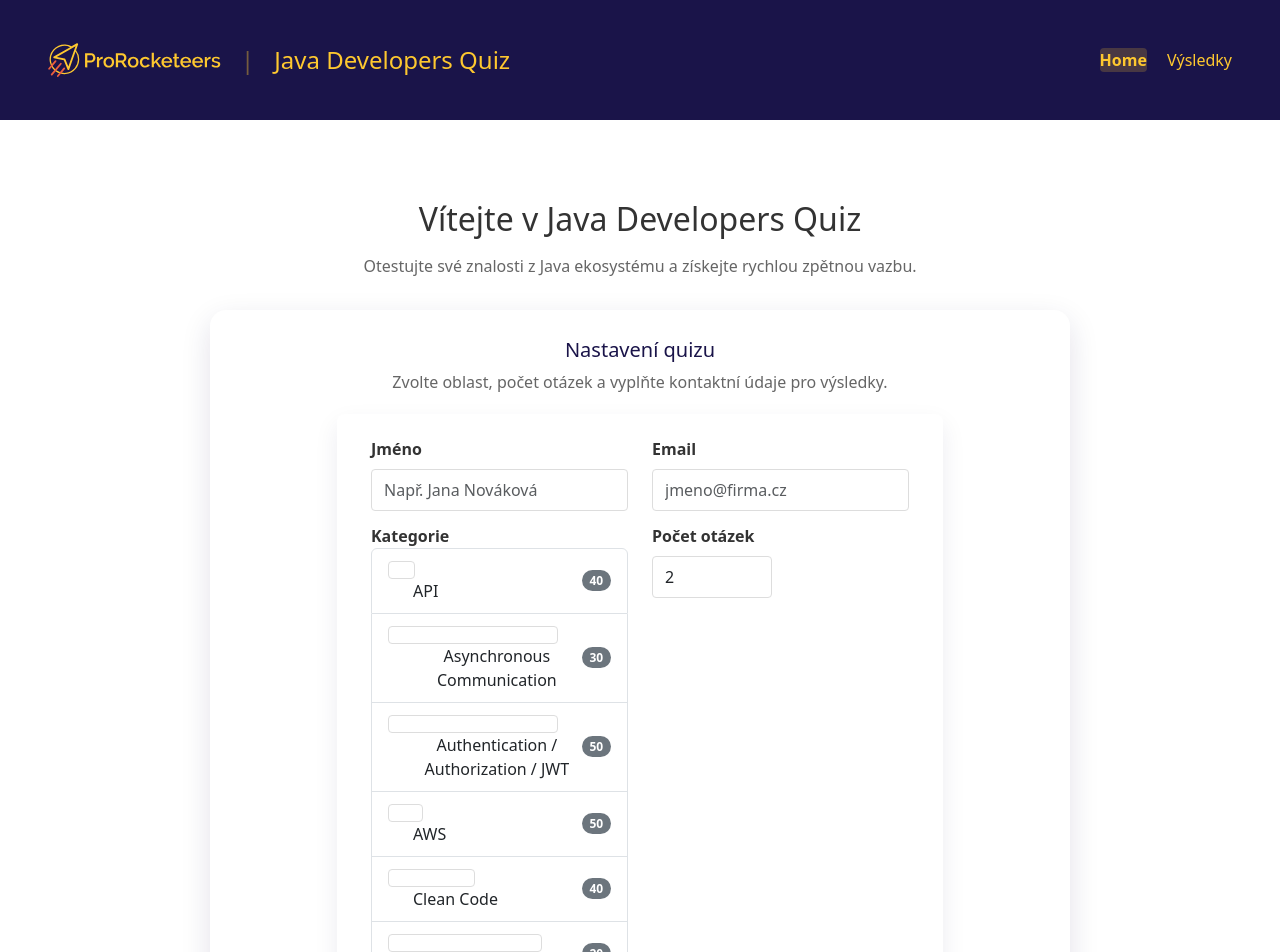
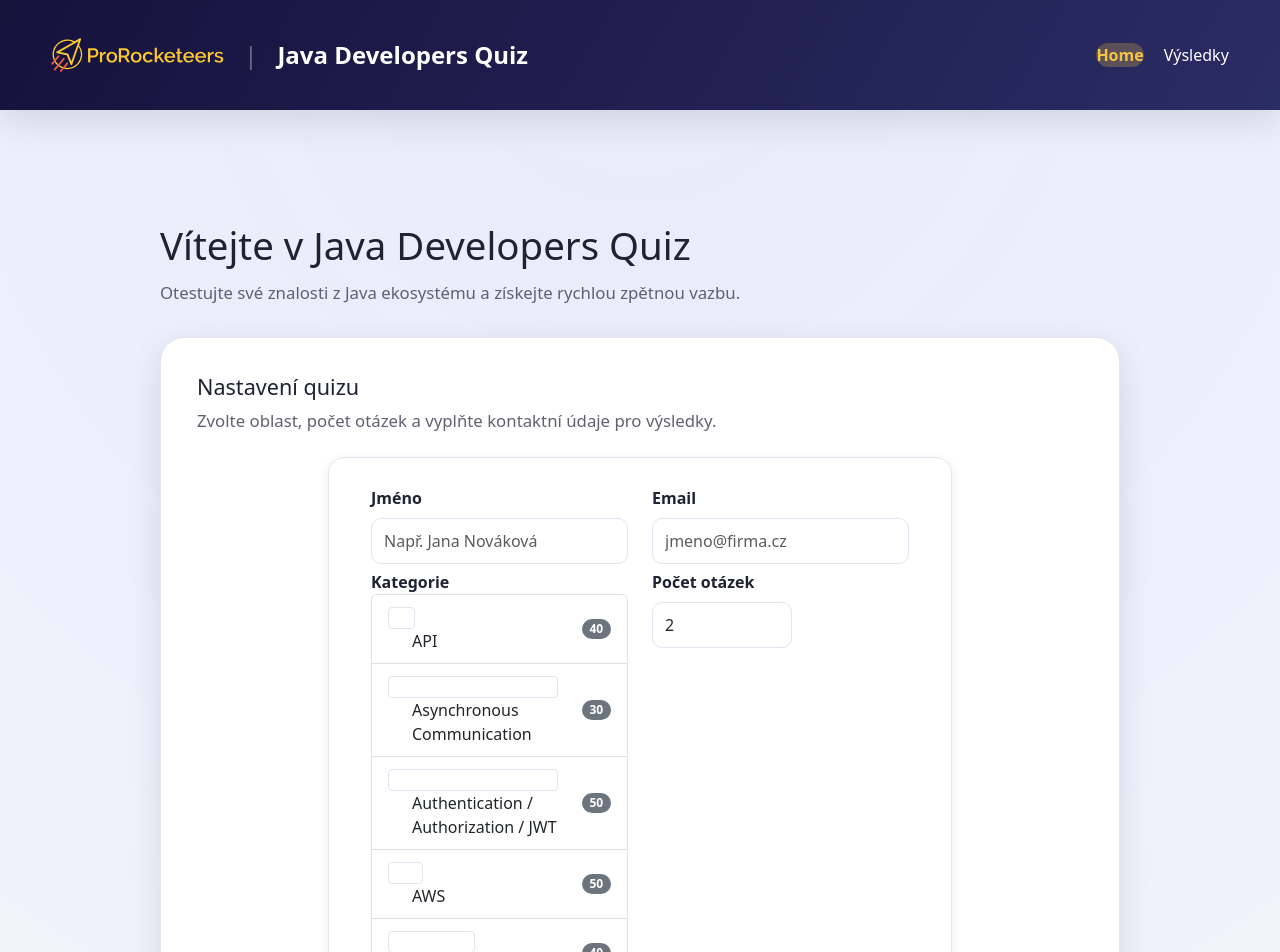
Before and after one commit to ProRocketeers/developers-quiz, a React (Vite) app: page / in a window 1280 px wide. Shown: the top 952 px of the page. Built offline with nearby package versions, Linux system fonts and the light colour scheme.

Commit message:
Refresh UI styling for modern UX

```diff
--- a/src/components/Footer.css
+++ b/src/components/Footer.css
@@ -1,7 +1,8 @@
 .footer {
-  padding: 20px 0;
-  margin-top: 40px;
+  padding: 24px 0;
+  margin-top: 48px;
   text-align: center;
-  color: #fec82f;
-  background-color: #1a1449 !important;
+  color: #f2f2ff;
+  background-color: #15123c !important;
+  border-top: 1px solid rgba(255, 255, 255, 0.08);
 }
--- a/src/components/Header.css
+++ b/src/components/Header.css
@@ -1,14 +1,15 @@
 .header {
-  padding: 1.5rem 3rem;
-  margin-bottom: 20px;
-  min-height: 120px;
-  background-color: #1a1449 !important;
-  color: #fec82f;
+  padding: clamp(1.25rem, 2.5vw, 2rem) clamp(1.5rem, 4vw, 3.5rem);
+  margin-bottom: 24px;
+  min-height: 110px;
+  background: linear-gradient(120deg, #15123c, #2a2c64);
+  color: #ffffff;
   display: flex;
   justify-content: space-between;
   align-items: center;
   gap: 10px;
   flex-wrap: wrap;
+  box-shadow: var(--shadow-md);
 }
 
 .header-brand {
@@ -24,20 +25,22 @@
 }
 
 .nav-link {
-  color: #fec82f;
+  color: #f8f2ff;
   text-decoration: none;
   font-size: 1rem;
   padding: 8px 16px;
-  border-radius: 4px;
-  transition: background-color 0.2s;
+  border-radius: 999px;
+  transition: background-color 0.2s, color 0.2s, transform 0.2s;
 }
 
 .nav-link:hover {
-  background-color: rgba(254, 200, 47, 0.1);
+  background-color: rgba(255, 255, 255, 0.12);
+  transform: translateY(-1px);
 }
 
 .nav-link.active {
-  background-color: rgba(254, 200, 47, 0.2);
+  background-color: rgba(245, 197, 66, 0.25);
+  color: #f5c542;
   font-weight: 600;
 }
 
@@ -47,13 +50,13 @@
 }
 
 .header-divider {
-  opacity: 0.4;
+  opacity: 0.35;
   font-size: 1.5rem;
   margin: 0 10px;
 }
 
 .header-title {
   font-size: 1.5rem;
-  font-weight: 400;
+  font-weight: 600;
   margin: 0;
 }
--- a/src/components/QuizQuestion.css
+++ b/src/components/QuizQuestion.css
@@ -1,14 +1,15 @@
 .quiz-question {
-  background: white;
-  border-radius: 8px;
-  padding: 20px;
+  background: var(--color-surface);
+  border-radius: var(--radius-md);
+  padding: 24px;
   margin-bottom: 16px;
-  box-shadow: 0 2px 4px rgba(0, 0, 0, 0.1);
+  box-shadow: var(--shadow-sm);
+  border: 1px solid var(--color-border);
 }
 
 .question-title {
   margin-bottom: 16px;
-  color: #333;
+  color: var(--color-text);
 }
 
 .options {
@@ -21,25 +22,28 @@
   display: flex;
   align-items: center;
   gap: 10px;
-  padding: 12px;
-  border: 1px solid #ddd;
-  border-radius: 4px;
+  padding: 12px 14px;
+  border: 1px solid var(--color-border);
+  border-radius: 12px;
   cursor: pointer;
-  transition: background-color 0.2s, border-color 0.2s, box-shadow 0.2s;
+  transition: background-color 0.2s, border-color 0.2s, box-shadow 0.2s,
+    transform 0.2s;
+  background-color: #fafbff;
 }
 
 .option:hover {
-  background-color: #f0f0f0;
+  background-color: #f1f4ff;
+  transform: translateY(-1px);
 }
 
 .option.selected {
-  background-color: rgba(76, 175, 80, 0.12);
-  border-color: #4caf50;
-  box-shadow: 0 0 0 2px rgba(76, 175, 80, 0.15);
+  background-color: rgba(47, 91, 255, 0.12);
+  border-color: rgba(47, 91, 255, 0.6);
+  box-shadow: 0 0 0 2px rgba(47, 91, 255, 0.15);
 }
 
 .option input[type="radio"]:focus-visible + .option-text {
-  outline: 2px solid rgba(26, 20, 73, 0.35);
+  outline: 2px solid rgba(47, 91, 255, 0.35);
   outline-offset: 4px;
   border-radius: 4px;
 }
--- a/src/components/QuizSettings.css
+++ b/src/components/QuizSettings.css
@@ -1,13 +1,14 @@
 .quiz-settings {
   display: flex;
   flex-wrap: wrap;
-  gap: 16px;
+  gap: 20px;
   align-items: center;
-  padding: 16px;
-  background: white;
-  border-radius: 8px;
-  box-shadow: 0 10px 24px rgba(26, 20, 73, 0.08);
+  padding: clamp(16px, 3vw, 24px);
+  background: var(--color-surface);
+  border-radius: var(--radius-md);
+  box-shadow: var(--shadow-sm);
   margin-bottom: 20px;
+  border: 1px solid var(--color-border);
 }
 
 .quiz-settings .field-label {
@@ -15,33 +16,44 @@
   flex-direction: column;
   align-items: flex-start;
   gap: 8px;
-  color: #333;
+  color: var(--color-text);
   font-weight: 600;
 }
 
 .quiz-settings select,
 .quiz-settings input {
-  padding: 8px 12px;
-  border: 1px solid #ddd;
-  border-radius: 4px;
+  padding: 10px 12px;
+  border: 1px solid var(--color-border);
+  border-radius: 10px;
   width: 100%;
 }
 
 .quiz-settings input[type="number"] {
-  max-width: 120px;
+  max-width: 140px;
 }
 
 .quiz-settings .row {
-  padding: 0.4rem;
+  padding: 0.2rem 0.4rem;
 }
 
 .quiz-settings .form-control:focus,
 .quiz-settings select:focus {
-  border-color: #1a1449;
-  box-shadow: 0 0 0 2px rgba(26, 20, 73, 0.15);
+  border-color: var(--color-primary);
+  box-shadow: 0 0 0 3px rgba(47, 91, 255, 0.15);
   outline: none;
 }
 
 .quiz-settings .btn {
-  min-width: 140px;
+  min-width: 160px;
+  border-radius: 999px;
 }
+
+.quiz-settings .btn.btn-success {
+  background-color: var(--color-primary);
+  border-color: var(--color-primary);
+}
+
+.quiz-settings .btn.btn-success:hover {
+  background-color: var(--color-primary-hover);
+  border-color: var(--color-primary-hover);
+}
--- a/src/components/QuizSummary.css
+++ b/src/components/QuizSummary.css
@@ -4,11 +4,12 @@
   margin: 50px auto;
   padding: 40px;
   text-align: center;
-  border-radius: 12px;
-  box-shadow: 0 12px 30px rgba(26, 20, 73, 0.15);
+  border-radius: var(--radius-lg);
+  box-shadow: var(--shadow-md);
   display: flex;
   flex-direction: column;
   gap: 12px;
+  border: 1px solid var(--color-border);
 }
 
 .threshold-badge {
@@ -24,13 +25,13 @@
 }
 
 .quiz-summary.passed {
-  background-color: #d4edda;
-  border: 2px solid #28a745;
+  background-color: rgba(47, 158, 68, 0.12);
+  border: 2px solid rgba(47, 158, 68, 0.5);
 }
 
 .quiz-summary.failed {
-  background-color: #f8d7da;
-  border: 2px solid #dc3545;
+  background-color: rgba(224, 49, 49, 0.1);
+  border: 2px solid rgba(224, 49, 49, 0.5);
 }
 
 .quiz-summary h2 {
@@ -44,11 +45,11 @@
 }
 
 .passed .score {
-  color: #28a745;
+  color: var(--color-success);
 }
 
 .failed .score {
-  color: #dc3545;
+  color: var(--color-danger);
 }
 
 .result-text {
@@ -58,17 +59,17 @@
 
 .reset-btn {
   padding: 12px 24px;
-  background-color: #007bff;
-  color: white;
+  background-color: var(--color-primary);
+  color: #ffffff;
   border: none;
-  border-radius: 4px;
+  border-radius: 999px;
   font-size: 16px;
   cursor: pointer;
   transition: background-color 0.2s, transform 0.2s, box-shadow 0.2s;
 }
 
 .reset-btn:hover {
-  background-color: #0056b3;
+  background-color: var(--color-primary-hover);
   transform: translateY(-1px);
-  box-shadow: 0 10px 16px rgba(0, 123, 255, 0.25);
+  box-shadow: 0 10px 20px rgba(47, 91, 255, 0.3);
 }
--- a/src/index.css
+++ b/src/index.css
@@ -2,6 +2,25 @@
   margin: 0;
   padding: 0;
   box-sizing: border-box;
+}
+
+:root {
+  color-scheme: light;
+  --color-primary: #2f5bff;
+  --color-primary-hover: #2346c7;
+  --color-accent: #f5c542;
+  --color-success: #2f9e44;
+  --color-danger: #e03131;
+  --color-surface: #ffffff;
+  --color-background: #f6f7fb;
+  --color-text: #1f2233;
+  --color-muted: #5f6172;
+  --color-border: #e3e6f1;
+  --shadow-sm: 0 4px 12px rgba(31, 34, 51, 0.08);
+  --shadow-md: 0 12px 32px rgba(31, 34, 51, 0.12);
+  --radius-sm: 10px;
+  --radius-md: 16px;
+  --radius-lg: 24px;
 }
 
 .app {
@@ -16,12 +35,43 @@
 
 body {
   font-family:
-    -apple-system, BlinkMacSystemFont, "Segoe UI", Roboto, Helvetica, Arial,
-    sans-serif, "Apple Color Emoji", "Segoe UI Emoji", "Segoe UI Symbol";
+    "Inter",
+    -apple-system,
+    BlinkMacSystemFont,
+    "Segoe UI",
+    Roboto,
+    Helvetica,
+    Arial,
+    sans-serif,
+    "Apple Color Emoji",
+    "Segoe UI Emoji",
+    "Segoe UI Symbol";
   min-height: 100vh;
-  color: #1a1449;
-  background: #f5f5f9;
+  color: var(--color-text);
+  background: var(--color-background);
   line-height: 1.6;
+}
+
+img {
+  max-width: 100%;
+  display: block;
+}
+
+a {
+  color: inherit;
+  text-decoration: none;
+}
+
+button {
+  font-family: inherit;
+}
+
+button:focus-visible,
+input:focus-visible,
+select:focus-visible,
+textarea:focus-visible {
+  outline: 3px solid rgba(47, 91, 255, 0.35);
+  outline-offset: 2px;
 }
 
 .quiz-header-filter {
@@ -31,5 +81,4 @@ body {
   justify-content: center;
   flex-wrap: wrap;
   gap: 1rem;
-  /* background-color: white; */
 }
--- a/src/layouts/Layout.css
+++ b/src/layouts/Layout.css
@@ -2,9 +2,15 @@
   min-height: 100vh;
   display: flex;
   flex-direction: column;
+  background: radial-gradient(
+      circle at top,
+      rgba(47, 91, 255, 0.08),
+      transparent 55%
+    ),
+    var(--color-background);
 }
 
 .main {
   flex: 1;
-  padding: 20px;
+  padding: clamp(20px, 4vw, 40px) clamp(16px, 6vw, 80px);
 }
--- a/src/pages/Home.css
+++ b/src/pages/Home.css
@@ -1,34 +1,37 @@
 .home {
-  text-align: center;
-  padding: 40px 20px;
-  max-width: 900px;
+  text-align: left;
+  padding: clamp(24px, 5vw, 48px) 0;
+  max-width: 960px;
   margin: 0 auto;
 }
 
 .home h2 {
-  color: #333;
-  margin-bottom: 16px;
+  color: var(--color-text);
+  margin-bottom: 12px;
+  font-size: clamp(1.8rem, 3vw, 2.4rem);
 }
 
 .home p {
-  color: #666;
+  color: var(--color-muted);
   margin-bottom: 32px;
+  font-size: 1.05rem;
 }
 
 .home-card {
-  background: white;
-  border-radius: 16px;
-  padding: 28px;
-  box-shadow: 0 10px 30px rgba(26, 20, 73, 0.12);
+  background: var(--color-surface);
+  border-radius: var(--radius-lg);
+  padding: clamp(24px, 4vw, 36px);
+  box-shadow: var(--shadow-md);
   display: flex;
   flex-direction: column;
-  gap: 20px;
+  gap: 24px;
+  border: 1px solid var(--color-border);
 }
 
 .home-card-header h3 {
-  color: #1a1449;
+  color: var(--color-text);
   margin-bottom: 8px;
-  font-size: 1.25rem;
+  font-size: 1.35rem;
 }
 
 .home-card-header p {
@@ -39,34 +42,50 @@
   display: flex;
   flex-direction: column;
   align-items: center;
-  gap: 10px;
+  gap: 12px;
 }
 
 .home-hint {
-  color: #6c757d;
-  font-size: 0.9rem;
+  color: var(--color-muted);
+  font-size: 0.95rem;
 }
 
 .start-btn {
-  padding: 16px 32px;
-  font-size: 1.1rem;
-  background-color: #4caf50;
-  color: white;
+  padding: 14px 32px;
+  font-size: 1rem;
+  background-color: var(--color-primary);
+  color: #ffffff;
   border: none;
-  border-radius: 8px;
+  border-radius: 999px;
   cursor: pointer;
   transition: background-color 0.2s, transform 0.2s, box-shadow 0.2s;
+  box-shadow: 0 10px 20px rgba(47, 91, 255, 0.25);
+  min-width: 200px;
 }
 
 .start-btn:hover {
-  background-color: #45a049;
-  box-shadow: 0 10px 16px rgba(76, 175, 80, 0.25);
+  background-color: var(--color-primary-hover);
+  box-shadow: 0 12px 26px rgba(47, 91, 255, 0.35);
   transform: translateY(-1px);
 }
 
 .start-btn:disabled {
-  background-color: #cccccc;
+  background-color: #c7ccdd;
   cursor: not-allowed;
   box-shadow: none;
   transform: none;
 }
+
+@media (max-width: 768px) {
+  .home {
+    text-align: center;
+  }
+
+  .home-actions {
+    width: 100%;
+  }
+
+  .start-btn {
+    width: 100%;
+  }
+}
--- a/src/pages/Results.css
+++ b/src/pages/Results.css
@@ -1,32 +1,32 @@
 .results-page {
   text-align: center;
-  padding: 40px 20px;
+  padding: clamp(24px, 5vw, 48px) 0;
   max-width: 960px;
   margin: 0 auto;
 }
 
 .results-page h2 {
-  color: #333;
+  color: var(--color-text);
   margin-bottom: 16px;
 }
 
 .results-page p {
-  color: #666;
+  color: var(--color-muted);
   margin-bottom: 32px;
 }
 
 .results-page .btn {
   padding: 12px 24px;
-  background-color: #4caf50;
-  color: white;
+  background-color: var(--color-primary);
+  color: #ffffff;
   border: none;
-  border-radius: 4px;
+  border-radius: 999px;
   cursor: pointer;
   transition: background-color 0.2s, transform 0.2s, box-shadow 0.2s;
 }
 
 .results-page .btn:hover {
-  background-color: #45a049;
-  box-shadow: 0 10px 16px rgba(76, 175, 80, 0.25);
+  background-color: var(--color-primary-hover);
+  box-shadow: 0 10px 20px rgba(47, 91, 255, 0.3);
   transform: translateY(-1px);
 }
```
Also changed, not shown: src/components/QuizContainer.css (+37 -22 lines), src/components/SummaryList.css (+21 -19 lines).
